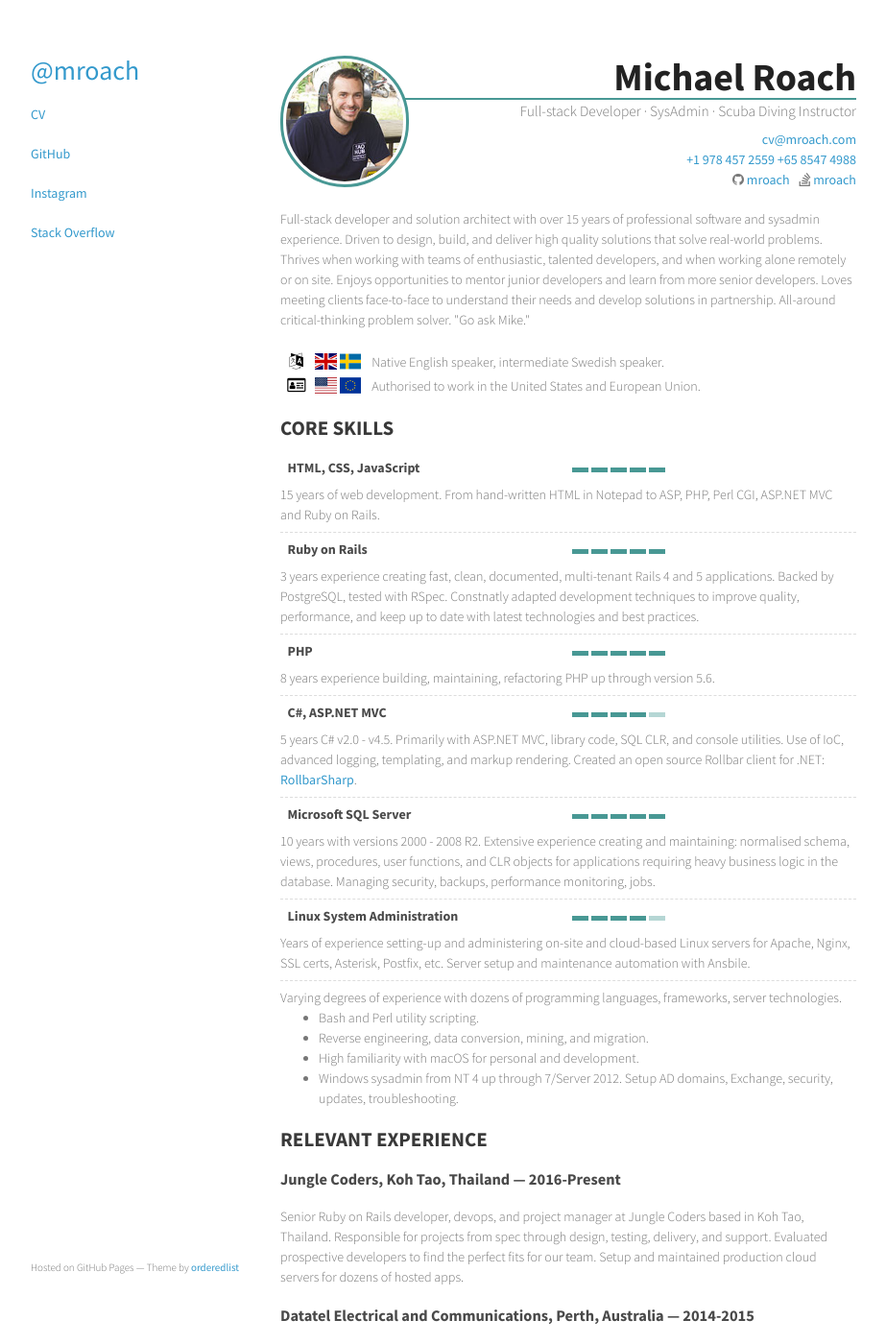
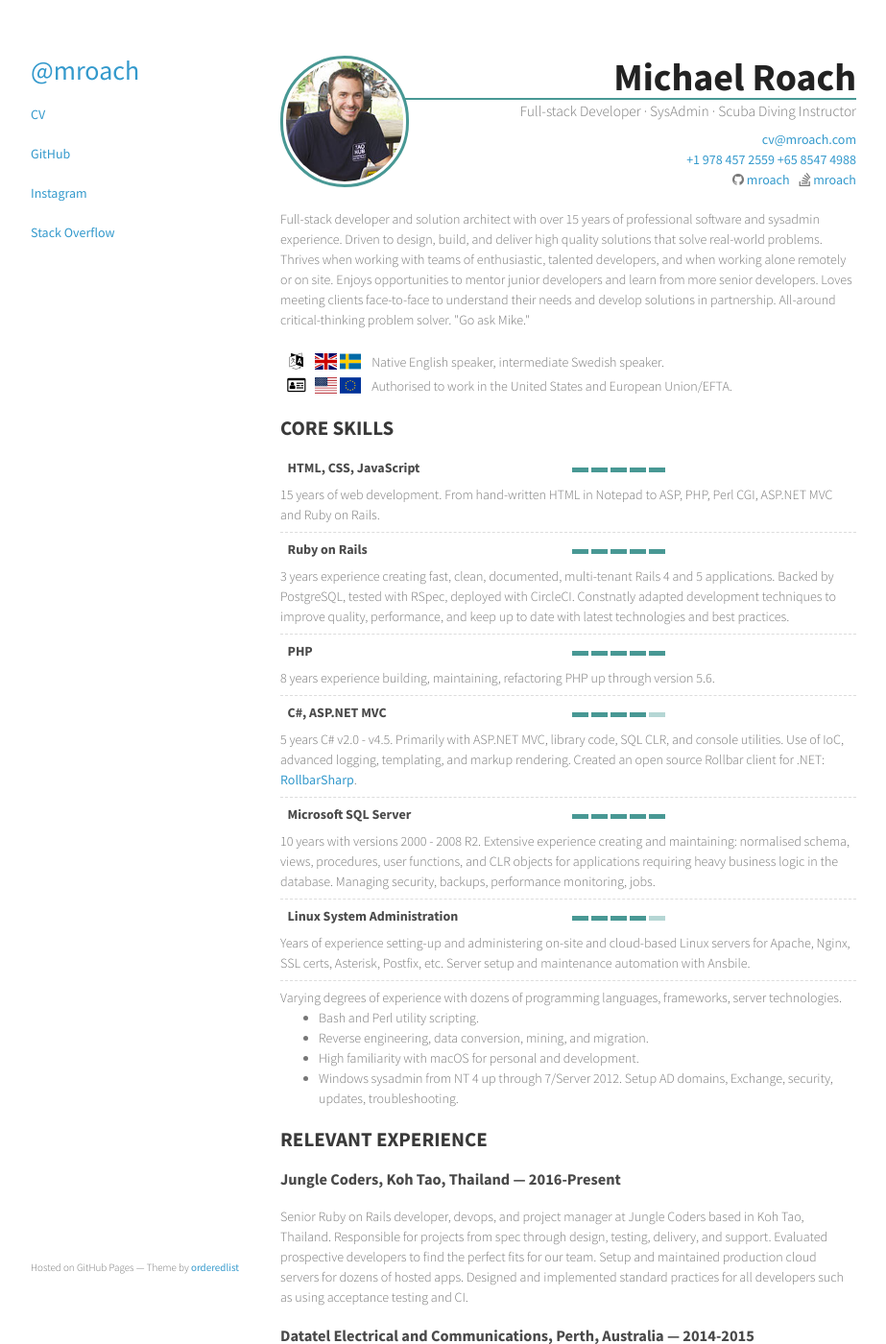
Before and after one commit to mroach/mroach.github.io, a Jekyll site: the page built from cv.html, in a window 1280 px wide and 1400 px high. Shown: the whole window at 96% size, without its empty margins (178-1101 px from the left). Built offline with Jekyll 4.4.1, drawn with Linux system fonts in a browser that asks for light colours; nearby versions of some CDN libraries.

Commit message:
cv: add CI

```diff
--- a/cv.html
+++ b/cv.html
@@ -52,7 +52,7 @@ title: CV - Michael Roach
       <span class="flag-icon flag-icon-us"></span>
       <span class="flag-icon flag-icon-eu"></span>
     </div>
-    Authorised to work in the United States and European Union.
+    Authorised to work in the United States and European Union/EFTA.
   </p>
 
   <h2>Core Skills</h2>
@@ -66,7 +66,7 @@ title: CV - Michael Roach
     <div class="level"><div class="rating" data-fill="5"></div></div>
     <div class="description">
       3 years experience creating fast, clean, documented, multi-tenant Rails 4 and 5 applications.
-      Backed by PostgreSQL, tested with RSpec. Constnatly adapted development techniques to
+      Backed by PostgreSQL, tested with RSpec, deployed with CircleCI. Constnatly adapted development techniques to
       improve quality, performance, and keep up to date with latest technologies and best practices.
     </div>
   </div>
@@ -141,6 +141,7 @@ title: CV - Michael Roach
     Responsible for projects from spec through design, testing, delivery, and support.
     Evaluated prospective developers to find the perfect fits for our team.
     Setup and maintained production cloud servers for dozens of hosted apps.
+    Designed and implemented standard practices for all developers such as using acceptance testing and CI.
   </p>
 
   <h3>Datatel Electrical and Communications, Perth, Australia — 2014-2015</h3>
```
